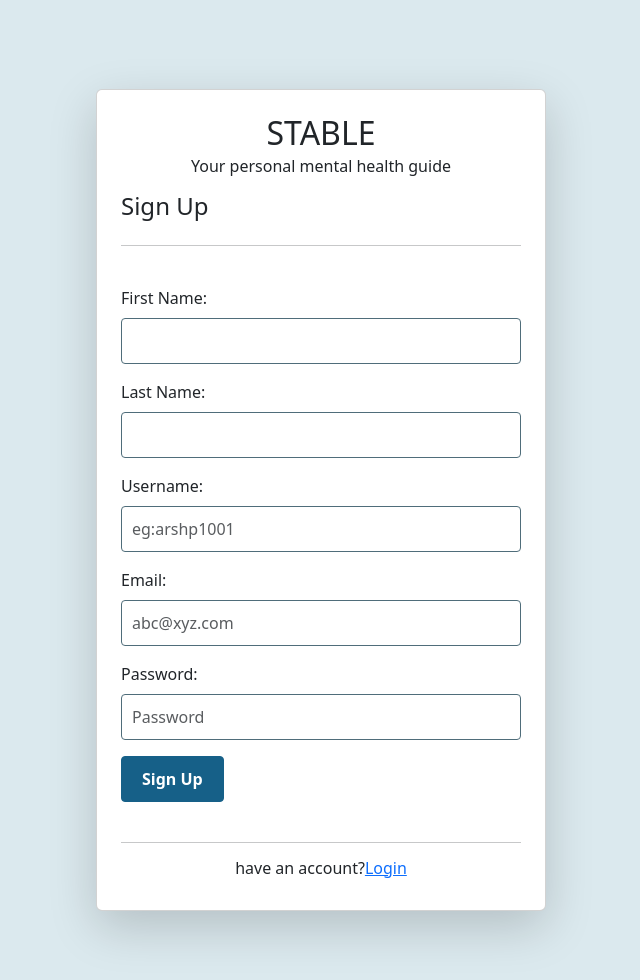
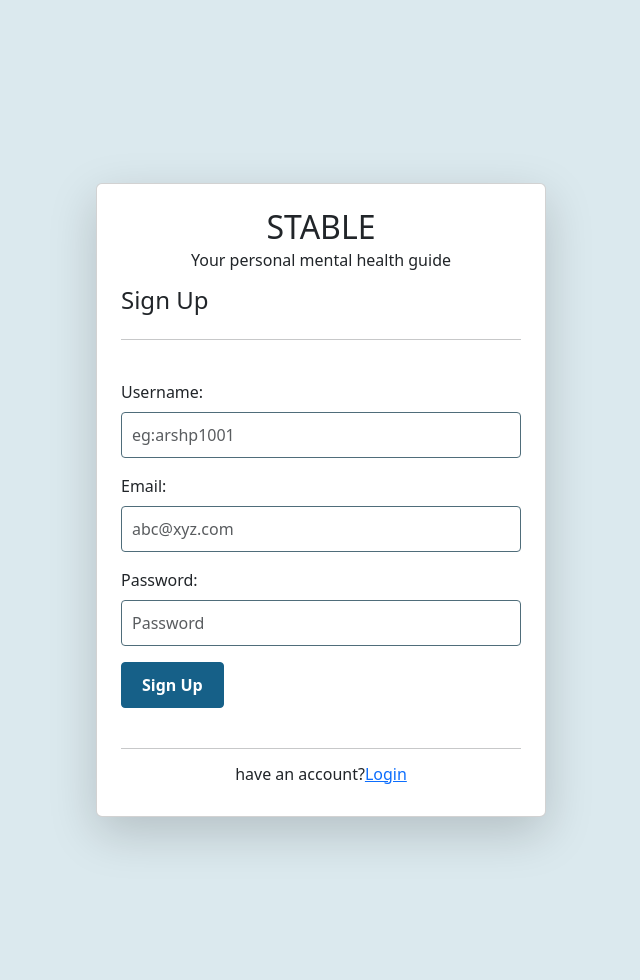
Before and after one commit to Arsh-prabhat/STABLE, a Django app: page /signup/ in a window 1280 px wide. Shown: the part 56-1036 px from the top of the page, without its empty margins (319-959 px from the left). Run offline with Django 5.2, Linux system fonts and the light colour scheme.

Commit message:
new code

```diff
--- a/mental_health_test/test_app/templates/signup.html
+++ b/mental_health_test/test_app/templates/signup.html
@@ -235,15 +235,6 @@ footer a:hover {
                 <div class="tab-pane fade show active" id="signup" role="tabpanel" aria-labelledby="signup-tab">
                     <form method="post">
                         {% csrf_token %}
-                        <div class="mb-3">
-                            <label for="Firstname" class="form-label">First Name:</label>
-                            <input type="text" name="Firstname" class="form-control"  required>
-                        </div>
-
-                        <div class="mb-3">
-                            <label for="Lastname" class="form-label">Last Name:</label>
-                            <input type="text" name="Lastname" class="form-control" required>
-                        </div>
 
                         <div class="mb-3">
                             <label for="username" class="form-label">Username:</label>
--- a/mental_health_test/test_app/views.py
+++ b/mental_health_test/test_app/views.py
@@ -228,8 +228,6 @@ def card4(request):
 
 def signup_view(request):
     if request.method == 'POST':
-        Firstname= request.POST['Firstname']
-        Lastname= request.POST['Lastname']
         username = request.POST['username']
         password = request.POST['password']
         email = request.POST['email']
@@ -238,7 +236,7 @@ def signup_view(request):
             messages.error(request, 'Username already exists')
             return redirect('signup')
         else:
-            user = User.objects.create_user( Firstname=Firstname, Lastname=Lastname,username=username, password=password, email=email)
+            user = User.objects.create_user(username=username, password=password, email=email)
             user.save()
             messages.success(request, 'Account created successfully')
             return redirect('login')
```
Also changed, not shown: mental_health_test/db.sqlite3.
